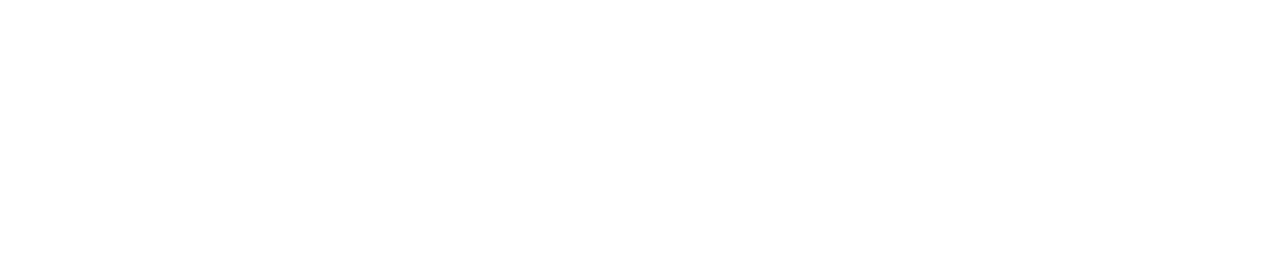
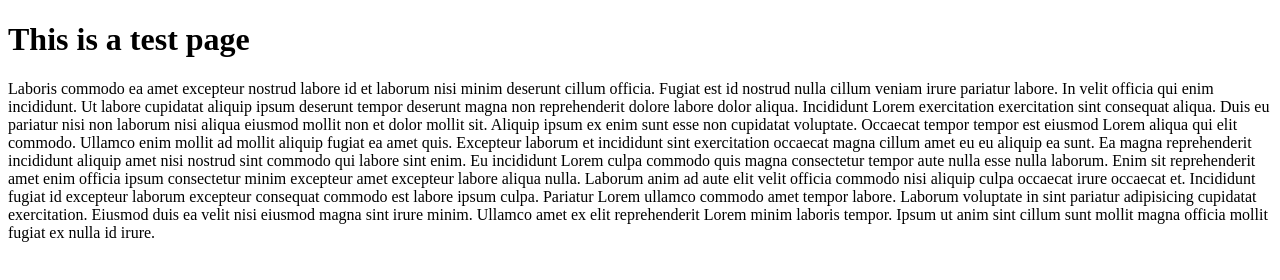
Before and after one commit to abiolakunle/trash, a plain HTML site: page index.html in a window 1280 px wide. Drawn offline with Linux system fonts and the light colour scheme.

Commit message:
Modified entire index page

```diff
--- a/index.html
+++ b/index.html
@@ -7,6 +7,17 @@
     <title>Trash</title>
 </head>
 <body>
+    <h1>This is a test page</h1>
+    <p>
+        Laboris commodo ea amet excepteur nostrud labore id et laborum nisi minim deserunt cillum officia. Fugiat est id nostrud nulla cillum veniam irure pariatur labore. In velit officia qui enim incididunt. Ut labore cupidatat aliquip ipsum deserunt tempor deserunt magna non reprehenderit dolore labore dolor aliqua. Incididunt Lorem exercitation exercitation sint consequat aliqua. Duis eu pariatur nisi non laborum nisi aliqua eiusmod mollit non et dolor mollit sit.
 
+Aliquip ipsum ex enim sunt esse non cupidatat voluptate. Occaecat tempor tempor est eiusmod Lorem aliqua qui elit commodo. Ullamco enim mollit ad mollit aliquip fugiat ea amet quis. Excepteur laborum et incididunt sint exercitation occaecat magna cillum amet eu eu aliquip ea sunt.
+
+Ea magna reprehenderit incididunt aliquip amet nisi nostrud sint commodo qui labore sint enim. Eu incididunt Lorem culpa commodo quis magna consectetur tempor aute nulla esse nulla laborum. Enim sit reprehenderit amet enim officia ipsum consectetur minim excepteur amet excepteur labore aliqua nulla. Laborum anim ad aute elit velit officia commodo nisi aliquip culpa occaecat irure occaecat et.
+
+Incididunt fugiat id excepteur laborum excepteur consequat commodo est labore ipsum culpa. Pariatur Lorem ullamco commodo amet tempor labore. Laborum voluptate in sint pariatur adipisicing cupidatat exercitation.
+
+Eiusmod duis ea velit nisi eiusmod magna sint irure minim. Ullamco amet ex elit reprehenderit Lorem minim laboris tempor. Ipsum ut anim sint cillum sunt mollit magna officia mollit fugiat ex nulla id irure.
+    </p>
 </body>
 </html>
```
